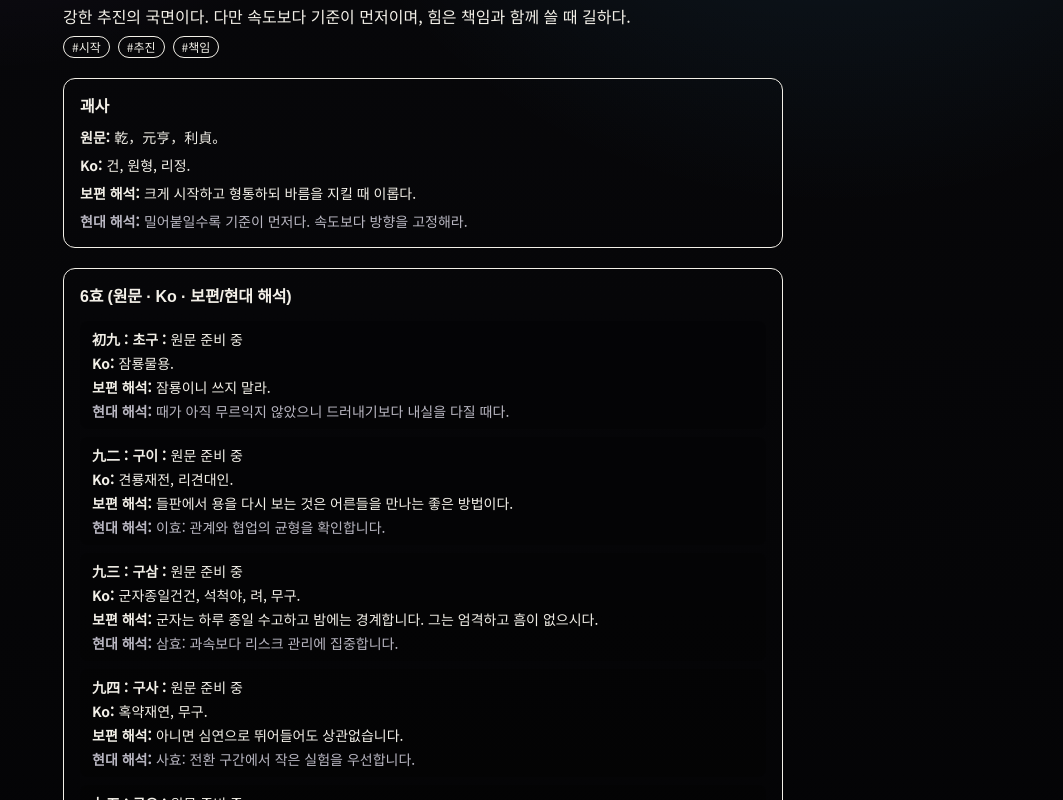
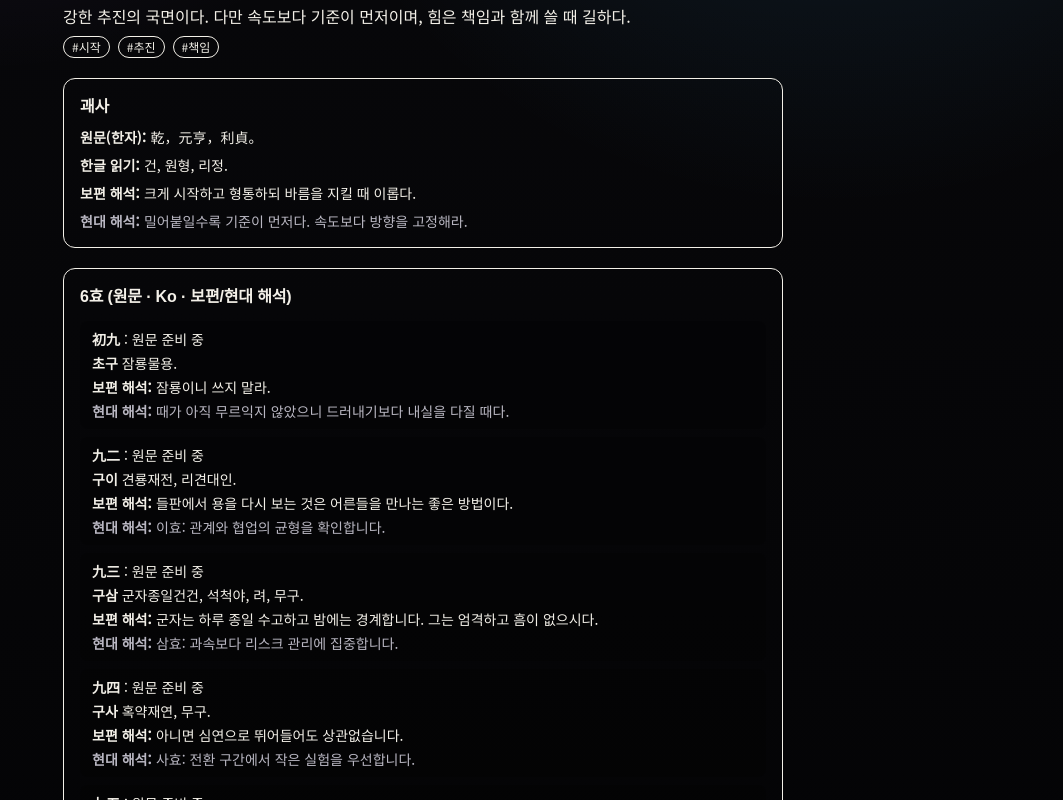
Before and after one commit to kinddragon1224/iching-learning-web, a Next.js app: page /hexagram/1 in a window 1280 px wide. Shown: the part 600-1400 px from the top of the page, without its empty margins (217-1280 px from the left). Built offline with nearby package versions, Linux system fonts and the light colour scheme.

Commit message:
ui: 효사 표기 단락 분리(한자/한글 읽기) 및 Ko 라벨 제거

```diff
--- a/app/hexagram/[id]/page.tsx
+++ b/app/hexagram/[id]/page.tsx
@@ -98,8 +98,8 @@ export default async function HexagramCardDetailPage({
       {(track || corpus.gua_text.original) && (
         <section className="rounded-xl border p-4 space-y-2">
           <h2 className="font-semibold">괘사</h2>
-          {corpus.gua_text.original ? <p className="text-sm"><b>원문:</b> {corpus.gua_text.original}</p> : null}
-          <p className="text-sm"><b>Ko:</b> {corpus.gua_text.reading_ko ?? card.full_name ?? card.short_name}</p>
+          {corpus.gua_text.original ? <p className="text-sm"><b>원문(한자):</b> {corpus.gua_text.original}</p> : null}
+          <p className="text-sm"><b>한글 읽기:</b> {corpus.gua_text.reading_ko ?? card.full_name ?? card.short_name}</p>
           <p className="text-sm"><b>보편 해석:</b> {track?.freePreview.plainMeaning ?? content.summary}</p>
           <p className="text-sm text-[var(--text-muted)]"><b>현대 해석:</b> {track?.freePreview.modernTeaser ?? content.summary}</p>
         </section>
@@ -119,7 +119,7 @@ export default async function HexagramCardDetailPage({
             interpretive_ko: undefined as string | undefined,
           }))).map((row, idx) => {
             const lineLabel = row.label_ko ?? track?.linesKorean?.[idx] ?? `${idx + 1}효`;
-            const koReading = row.reading_ko ?? row.original ?? lineLabel;
+            const koReading = row.reading_ko ?? lineLabel;
             const plainMeaning = row.literal_ko ?? content.lineTexts[idx];
             const modernMeaning = row.interpretive_ko && row.interpretive_ko !== row.literal_ko
               ? row.interpretive_ko
@@ -135,8 +135,8 @@ export default async function HexagramCardDetailPage({
                 className="rounded-lg bg-black/20 px-3 py-2 space-y-1 line-step-reveal"
                 style={{ animationDelay: `${idx * 90}ms` }}
               >
-                <p><b>{lineHanja} : {lineLabel} :</b> {lineOriginalBody}</p>
-                <p><b>Ko:</b> {koReading}</p>
+                <p><b>{lineHanja}</b> : {lineOriginalBody}</p>
+                <p><b>{lineLabel}</b> {koReading}</p>
                 <p><b>보편 해석:</b> {plainMeaning}</p>
                 <p className="text-[var(--text-muted)]"><b>현대 해석:</b> {modernMeaning}</p>
               </li>
```
